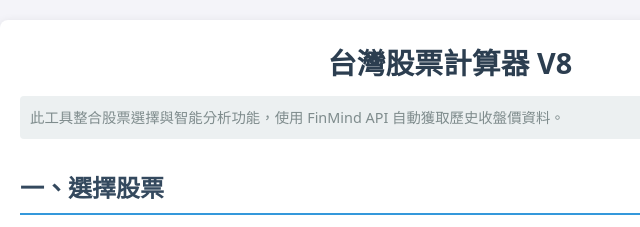
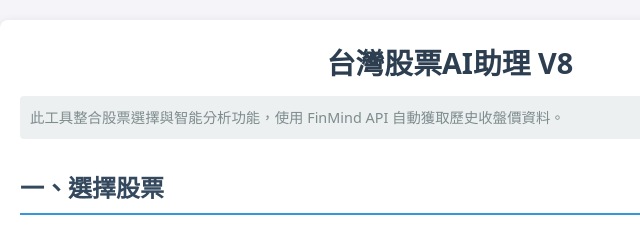
Before and after one commit to Joseph-pai/tw-stock-calculator, an Electron app: page index.html in a window 900 px wide. Shown: the top 227 px of the page, 0-640 px from the left. Drawn offline with Linux system fonts and the light colour scheme; no server answers.

Commit message:
Update title and header to '台灣股票AI助理 V8'

```diff
--- a/index.html
+++ b/index.html
@@ -6,7 +6,7 @@
     <meta http-equiv="Cache-Control" content="no-cache, no-store, must-revalidate">
     <meta http-equiv="Pragma" content="no-cache">
     <meta http-equiv="Expires" content="0">
-    <title>台灣股票計算器 (修正版)</title>
+    <title>台灣股票AI助理 V8</title>
     <style>
         * {
             margin: 0;
@@ -266,7 +266,7 @@
 </head>
 <body>
     <div class="container">
-        <h1>台灣股票計算器 V8</h1>
+        <h1>台灣股票AI助理 V8</h1>
 
         <div class="section-note">
             此工具整合股票選擇與智能分析功能，使用 FinMind API 自動獲取歷史收盤價資料。
```
